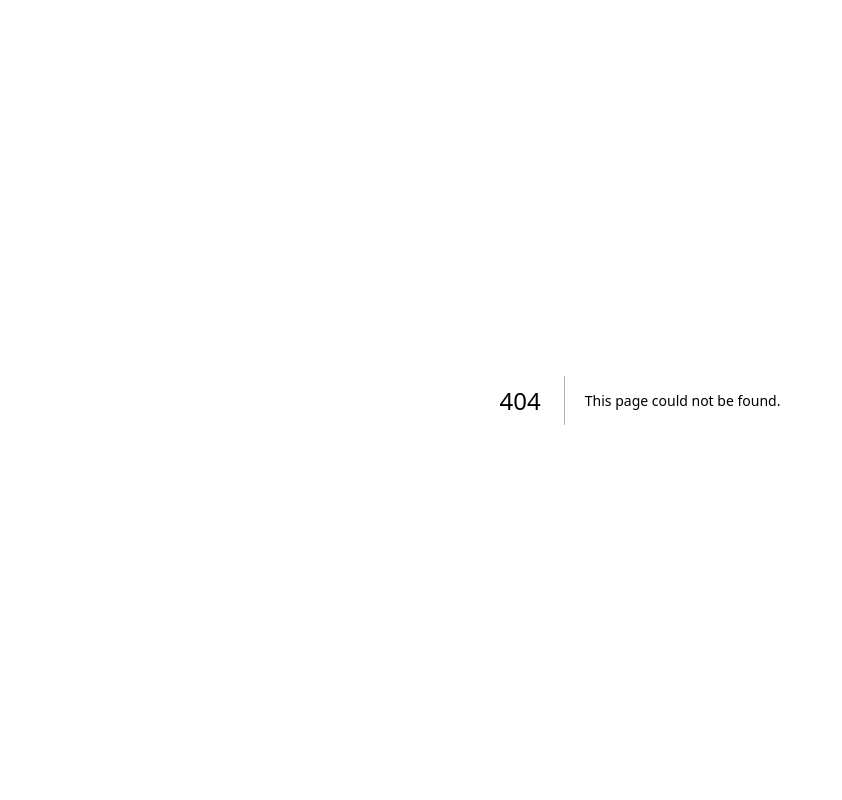
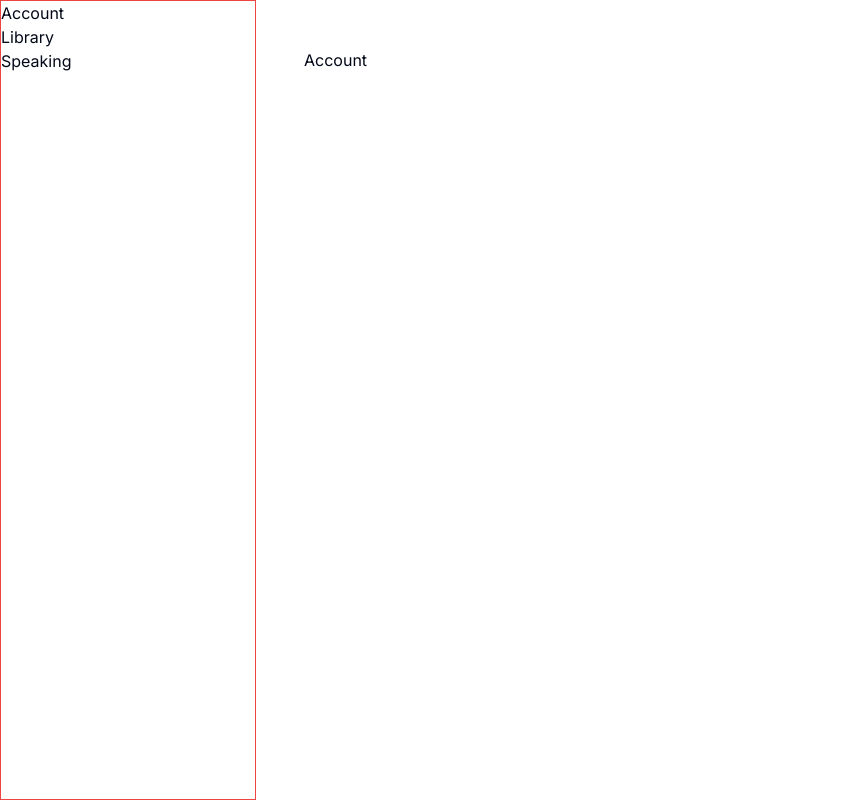
Before and after one commit to BenjaminWu-59/dspoken, a Next.js app in the folder apps/web/: page /dashboard/account in a window 1280 px wide. Before the commit this address had no page. Shown: the whole page, without its empty margins (0-842 px from the left). Built offline with nearby package versions, Linux system fonts and the light colour scheme; a web font is replaced by a local one.

Commit message:
web: dashboard 路由布局

```diff
--- a/apps/web/api/user.ts
+++ b/apps/web/api/user.ts
@@ -21,7 +21,7 @@ export const getUser = async (): Promise<User | null> => {
       return null;
     }
 
-    const res = await fetch(`http://localhost:5002/api/users/me`, {
+    const res = await fetch(`http://localhost:5002/api/user/me`, {
       method: 'GET',
       headers: {
         'Authorization': `Bearer ${accessToken}`,
--- /dev/null
+++ b/apps/web/app/dashboard/account/page.tsx
@@ -0,0 +1,3 @@
+export default function Page() {
+  return <p>Account</p>;
+}
--- /dev/null
+++ b/apps/web/app/dashboard/layout.tsx
@@ -0,0 +1,13 @@
+import SideNav from "@/components/dashboard/SideNav";
+
+
+export default function Layout({ children }: { children: React.ReactNode }) {
+  return (
+    <div className="flex h-screen flex-col md:flex-row md:overflow-hidden">
+      <div className="w-full flex-none md:w-64">
+        <SideNav />
+      </div>
+      <div className="flex-grow p-6 md:overflow-y-auto md:p-12">{children}</div>
+    </div>
+  );
+}
--- /dev/null
+++ b/apps/web/app/dashboard/library/page.tsx
@@ -0,0 +1,3 @@
+export default function Page() {
+  return <p>Library</p>;
+}
--- /dev/null
+++ b/apps/web/app/dashboard/page.tsx
@@ -0,0 +1,5 @@
+import { redirect } from 'next/navigation';
+
+export default function Page(): never {
+  redirect('/dashboard/account');
+}
--- /dev/null
+++ b/apps/web/app/dashboard/speaking/page.tsx
@@ -0,0 +1,3 @@
+export default function Page() {
+  return <p>Speaking</p>;
+}
--- a/apps/web/app/login/page.tsx
+++ b/apps/web/app/login/page.tsx
@@ -41,7 +41,7 @@ const Login = () => {
     console.log("提交的数据：", data)
     try {
       await signin(data.username, data.password);
-      router.push('/'); // 登录成功后重定向到首页
+      router.push('/admin'); // 登录成功后重定向到首页
     } catch (error) {
       console.log("登陆失败：", error)
     }
--- /dev/null
+++ b/apps/web/components/dashboard/SideNav.tsx
@@ -0,0 +1,13 @@
+import Link from "next/link"
+
+const SideNav = () =>{
+  return (
+    <nav className="h-full flex flex-col border border-red-500">
+      <Link href="/dashboard/account">Account</Link>
+      <Link href="/dashboard/library">Library</Link>
+      <Link href="/dashboard/speaking">Speaking</Link>
+    </nav>
+  )
+}
+
+export default SideNav
```
